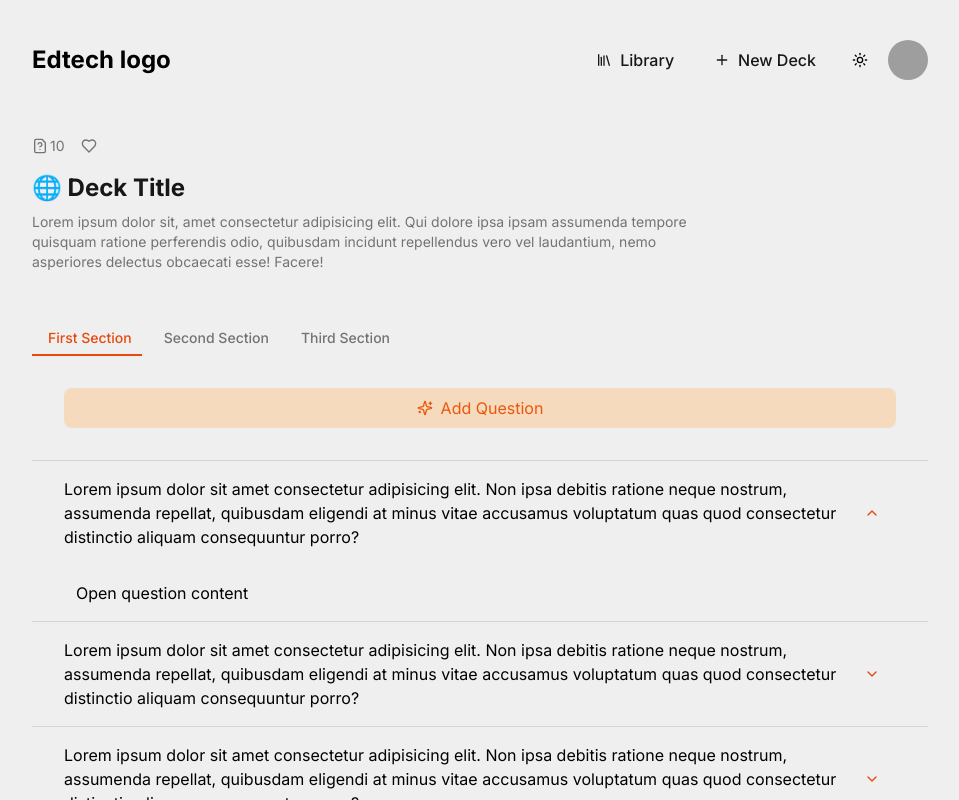
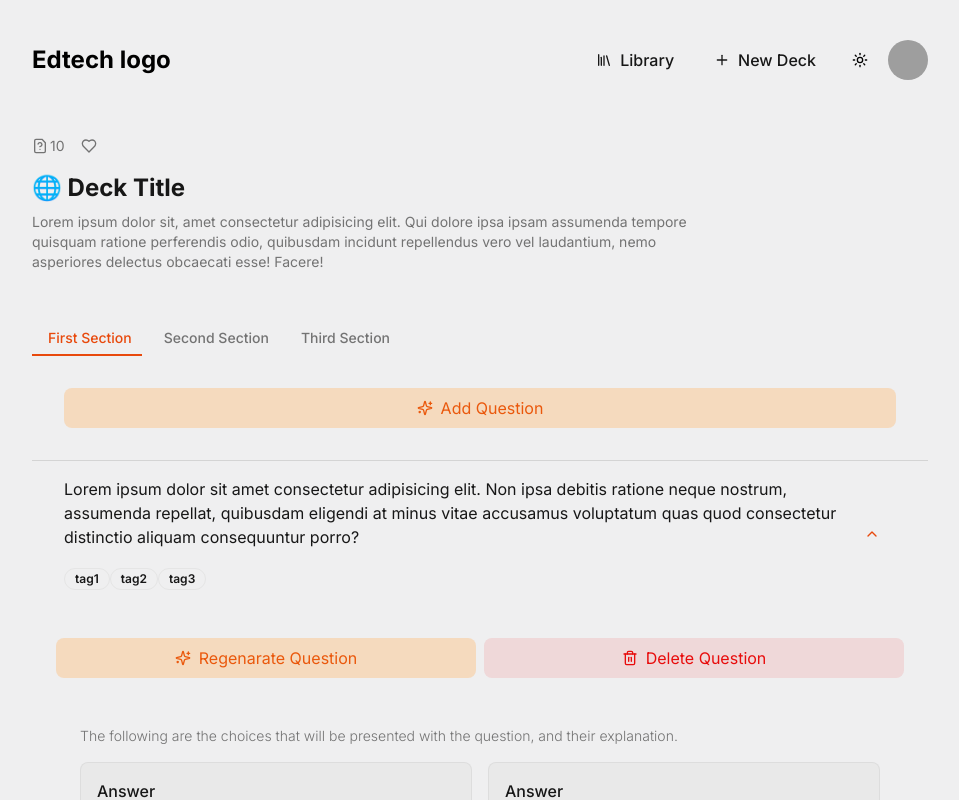
Before and after one commit to cacosat/ed-front, a Next.js app: page /deck/1/edit in a window 1280 px wide. Both pictures are taken after a click on the element 640 px from the left and 513 px from the top of the page. Shown: the top 800 px of the page, without its empty margins (160-1119 px from the left). Built offline with nearby package versions, Linux system fonts and the light colour scheme; grey boxes are pictures that could not be loaded.

Commit message:
library work

```diff
--- /dev/null
+++ b/app/components/Card.jsx
@@ -0,0 +1,63 @@
+import React from "react";
+import {
+    CircleCheckBig,
+    Flag,
+    CircleX
+ } from "lucide-react";
+import CustomButton from "./CustomButton";
+
+export default function Card({
+    extraClasses,
+    status = 'neutral', // determines card status ('acitve', 'error', 'neutral')
+    // data
+}){
+    const baseClasses = `p-4 bg-background-card-light dark:bg-background-card-dark text-text-primary-light dark:text-text-primary-second rounded-lg`
+    const statusClasses = {
+        neutral: 'border border-stroke-light-light dark:border-stroke-dark-light text-accent',
+        active: 'border-2 border-accent',
+        error: 'border-2 border-text-red'
+    }
+    const data = { // placeholder for data prop
+        type: 'mcq', // mcq = multiple choice; tf = true or false; text = text response
+        answer: 'Answer',
+        explanation: 'Lorem ipsum dolor sit amet, consectetur adipisicing elit. Eligendi, nemo quidem delectus rem exercitationem autem asperiores debitis corrupti et recusandae! Dolores repellendus soluta mollitia distinctio perspiciatis minima modi quis quas.',
+        status: status, // 'acitve', 'error', 'neutral'
+    }
+
+    return (
+        <div className={`${extraClasses} ${baseClasses} ${statusClasses[status]}`}
+        >
+            {/*
+            Icon / Title / Answer (MCQ and True/False)
+            Explanation
+            Report error button
+            */}
+            <div className="flex flex-col gap-4 text-sm">
+                <div className="flex justify-between items-center font-medium">
+                    <div className={`text-base text-text-primary-light dark:text-text-primary-dark ${status === 'active' ? '!text-accent ' : status === 'error' ? '!text-text-red' : ''}`}>
+                        {data.answer}
+                    </div>
+                    <div className={``}>
+                        {data.status === 'active' ? (
+                            <CircleCheckBig size={18} strokeWidth={2} className="text-accent"/>
+                        ) : (
+                            data.status === 'error' ? <CircleX size={18} className="text-text-red" /> : null
+                        )}
+                    </div>
+                </div>
+                <div className="text-text-secondary-light dark:text-text-secondary-dark font-light p-4 border-l-2 border-accent bg-background-accent-soft rounded-r-lg">
+                    <span className="font-medium text-accent">Explanation: </span>Lorem ipsum dolor sit amet consectetur adipisicing elit. Reiciendis voluptate laudantium, nostrum voluptatum numquam eum error iusto, facilis ratione ullam officia nihil sit rem adipisci voluptas laborum reprehenderit commodi voluptatibus!
+                </div>
+                <div className="flex justify-end">
+                    <CustomButton
+                        variant="softError"
+                        className={``}
+                        frontIcon={<Flag size={16} />}
+                    >
+                        Report
+                    </CustomButton>
+                </div>
+            </div>
+        </div>
+    )
+}
--- a/app/components/CustomButton.jsx
+++ b/app/components/CustomButton.jsx
@@ -9,13 +9,14 @@ export default function CustomButton({
     onClick,
     children
 }) {
-    const baseClasses = `${className} min-h-[40px] px-4 py-2 gap-2 rounded-lg flex items-center justify-center  transition-all`;
+    const baseClasses = `${className} min-h-[40px] px-4 py-2 gap-2 rounded-lg flex items-center justify-center  transition-all active:scale-[0.97]`;
     const variantClasses = {
-        soft: "bg-button-soft-light dark:bg-button-soft-dark text-orange-600 hover:bg-button-soft-light-hover dark:hover:bg-button-soft-dark-hover active:scale-95",
-        solid: "bg-button-solid hover:bg-button-solid-hover text-text-primary-dark shadow-[inset_0_2px_5px_rgba(0255,0255,0255,0.3),inset_0_-2px_5px_rgba(0,0,0,0.2)] active:scale-95",
+        soft: "bg-button-soft-light dark:bg-button-soft-dark text-orange-600 hover:bg-button-soft-light-hover dark:hover:bg-button-soft-dark-hover ",
+        softError: 'bg-button-soft-red text-text-red hover:bg-button-soft-red-hover',
+        solid: "bg-button-solid hover:bg-button-solid-hover text-text-primary-dark shadow-[inset_0_2px_5px_rgba(0255,0255,0255,0.3),inset_0_-2px_5px_rgba(0,0,0,0.2)] ",
         link: "text-text-primary-light dark:text-text-primary-dark hover:text-accent dark:hover:text-accent font-medium",
         // Unstyled variants (Ai suggestion):
-        outline: "border border-red-500 text-red-500 hover:bg-red-500 hover:text-white active:scale-95",
+        outline: "border border-red-500 text-red-500 hover:bg-red-500 hover:text-white ",
     };
 
     return (
--- a/app/components/EditQuestion.jsx
+++ b/app/components/EditQuestion.jsx
@@ -1,16 +1,33 @@
 import React from "react";
 import { useState, useEffect } from "react";
-import { ChevronDown } from "lucide-react";
+import {
+    ChevronDown,
+    Sparkles,
+    Trash2
+ } from "lucide-react";
 import CustomButton from "./CustomButton";
+import Card from "./Card";
+import { Badge } from "@/components/ui/badge";
 
 export default function EditQuestion({ props }){
     const [open, setOpen] = useState(false);
     const handleOpen = () => setOpen(!open);
+    const question = 'Lorem ipsum dolor sit amet consectetur adipisicing elit. Non ipsa debitis ratione neque nostrum, assumenda repellat, quibusdam eligendi at minus vitae accusamus voluptatum quas quod consectetur distinctio aliquam consequuntur porro?';
+    const badges = ['tag1', 'tag2', 'tag3'];
 
     return (
-        <div className="flex flex-col border-b border-divider-light dark:border-divider-dark">
+        <div className="flex flex-col border-b border-divider-light dark:border-divider-dark text-text-primary-light dark:text-text-primary-dark">
+
             <div onClick={handleOpen} className="flex justify-between items-center py-4 px-8 hover:cursor-pointer">
-                <p>Lorem ipsum dolor sit amet consectetur adipisicing elit. Non ipsa debitis ratione neque nostrum, assumenda repellat, quibusdam eligendi at minus vitae accusamus voluptatum quas quod consectetur distinctio aliquam consequuntur porro?</p>
+                {/* Question container */}
+                <div className="flex flex-col gap-4">
+                    <p>
+                        {question}
+                    </p>
+                    <div>
+                        {badges.map((tag, index) => <Badge key={tag} variant={'oultine'}>{tag}</Badge>)}
+                    </div>
+                </div>
                 <div className={``}>
                     <CustomButton
                         onClick={handleOpen}
@@ -21,11 +38,40 @@ export default function EditQuestion({ props }){
                     />
                 </div>
             </div>
+
             <div
-                className={`overflow-hidden transition-all ease-in-out ${open ? 'max-h-[500px] opacity-100' : 'max-h-0 opacity-0'}`}
+                className={`overflow-hidden duration-300 ease-in-out
+                    text-text-primary-light dark:text-text-primary-dark
+                    ${open ? 'max-h-[3000px] opacity-100' : 'max-h-0 opacity-0'}`}
             >
-                <div className={`py-4 px-11 transform transition-transform`}>
-                    Open question content
+                <div className="flex gap-2 py-8 px-6">
+                    <CustomButton
+                        className={'w-full'}
+                        variant="soft"
+                        frontIcon={<Sparkles size={16} />}
+                    >
+                        Regenarate Question
+                    </CustomButton>
+                    <CustomButton
+                        className={'w-full'}
+                        variant="softError"
+                        frontIcon={<Trash2 size={16} />}
+                    >
+                        Delete Question
+                    </CustomButton>
+                </div>
+                {/* Open container */}
+                <div className={`py-4 px-12 transform transition-transform flex flex-col gap-4`}>
+                    {/* Answers container */}
+                    <p className="font-light text-sm text-text-secondary-light dark:text-text-secondary-dark">
+                        The following are the choices that will be presented with the question, and their explanation.
+                    </p>
+                    <div className="grid grid-cols-1 sm:grid-cols-2 gap-4 pb-8">
+                        <Card extraClasses='' />
+                        <Card extraClasses='' />
+                        <Card extraClasses='' />
+                        <Card extraClasses='' />
+                    </div>
                 </div>
             </div>
         </div>
--- a/tailwind.config.js
+++ b/tailwind.config.js
@@ -10,10 +10,17 @@ module.exports = {
   	extend: {
   		colors: {
 			accent: '#E8490C',
+			'accent-light': '#FAB79E',
   			background: {
 				'light': '#EFEFF0',
 				'dark': '#18191A',
 				'card-dark': '#242528',
+				'card-light': '#E9E9E9',
+				'accent-soft': '#E8490C0D'
+			},
+			stroke: {
+				'dark-light': '#FFFFFF0D', // 0D = 5% opacity
+				'light-light': '#0000000D'
 			},
   			foreground: 'var(--foreground)',
 			divider: {
@@ -26,13 +33,16 @@ module.exports = {
 				'soft-light': '#FDBA7466', // 66 = 40% opacity
 				'soft-light-hover': '#FB820466', // 66 = 40% opacity
 				'solid': '#E8490C',
-				'solid-hover': '#C23D0A'
+				'solid-hover': '#C23D0A',
+				'soft-red': '#E80C0C1A',
+				'soft-red-hover': '#E80C0C33'
 			},
 			text: {
 				'primary-dark': '#e5e5e5', // neutral-200
 				'secondary-dark': '#a3a3a3', // neutral-400
 				'primary-light': '#171717', // neutral-900
 				'secondary-light': '#737373', // neutral-500
+				'red': '#E80C0C'
 			}
   		},
   		borderRadius: {
```
Also changed, not shown: app/deck/[id]/edit/page.js (+9 -3 lines).
